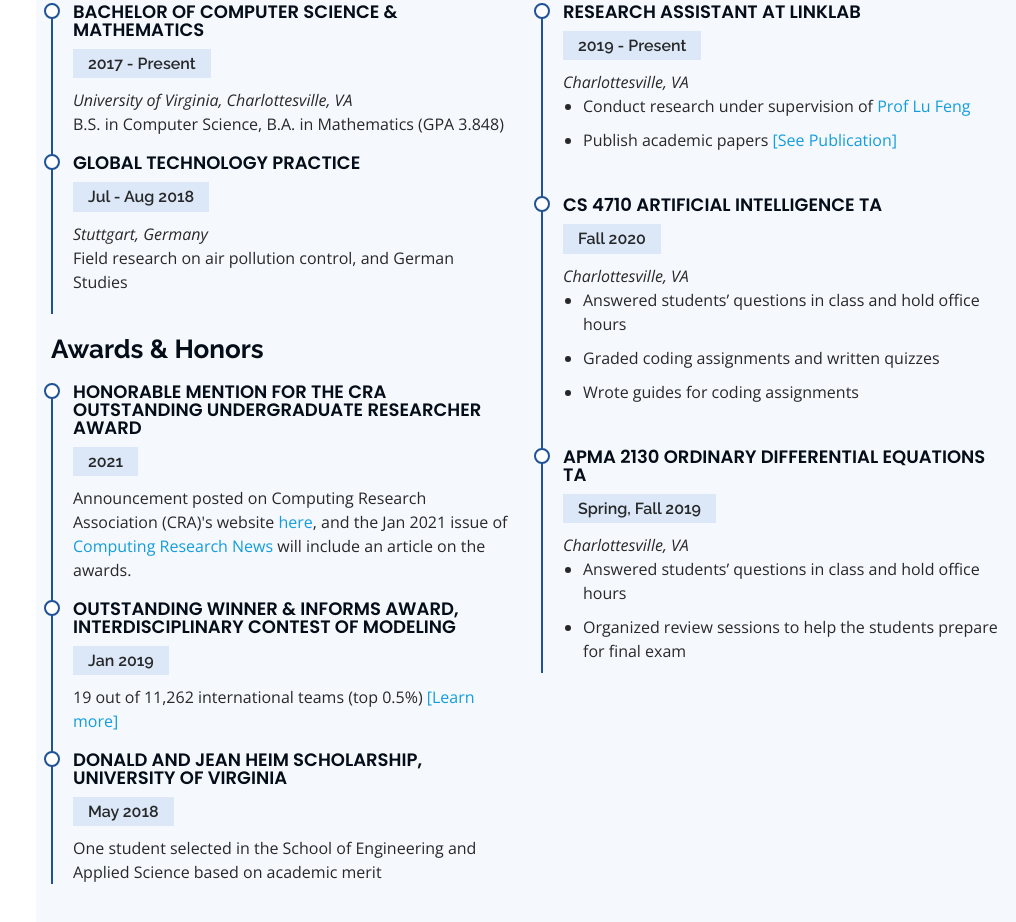
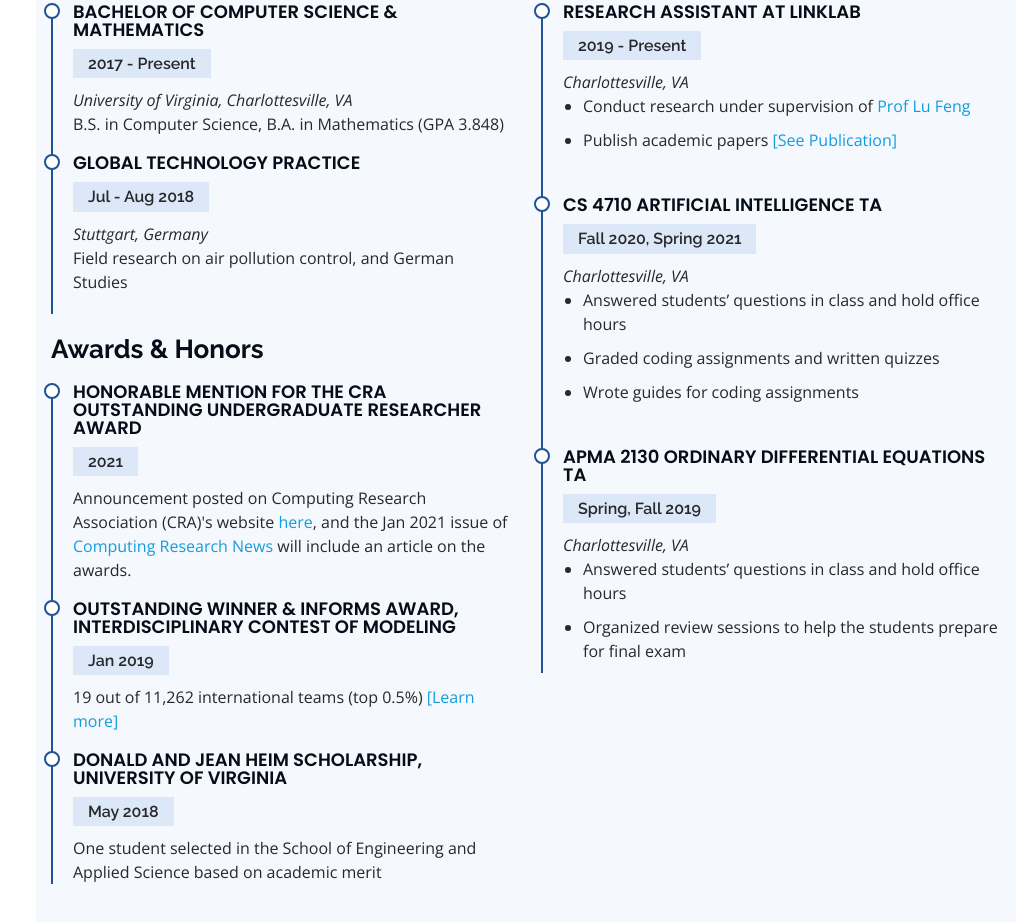
Before and after one commit to vivianchen98/shenghui_chen_website, a plain HTML site: page index.html in a window 1280 px wide. Shown: the part 1638-2560 px from the top of the page, without its empty margins (264-1280 px from the left). Drawn offline with nearby package versions, Linux system fonts and the light colour scheme.

Commit message:
updated AI TA Spring 21

```diff
--- a/index.html
+++ b/index.html
@@ -175,7 +175,7 @@
             </div>
             <div class="resume-item">
               <h4>CS 4710 Artificial Intelligence TA</h4>
-              <h5>Fall 2020</h5>
+              <h5>Fall 2020, Spring 2021</h5>
               <p><em>Charlottesville, VA</em></p>
               <ul>
                 <li>Answered students’ questions in class and hold office hours</li>
```
